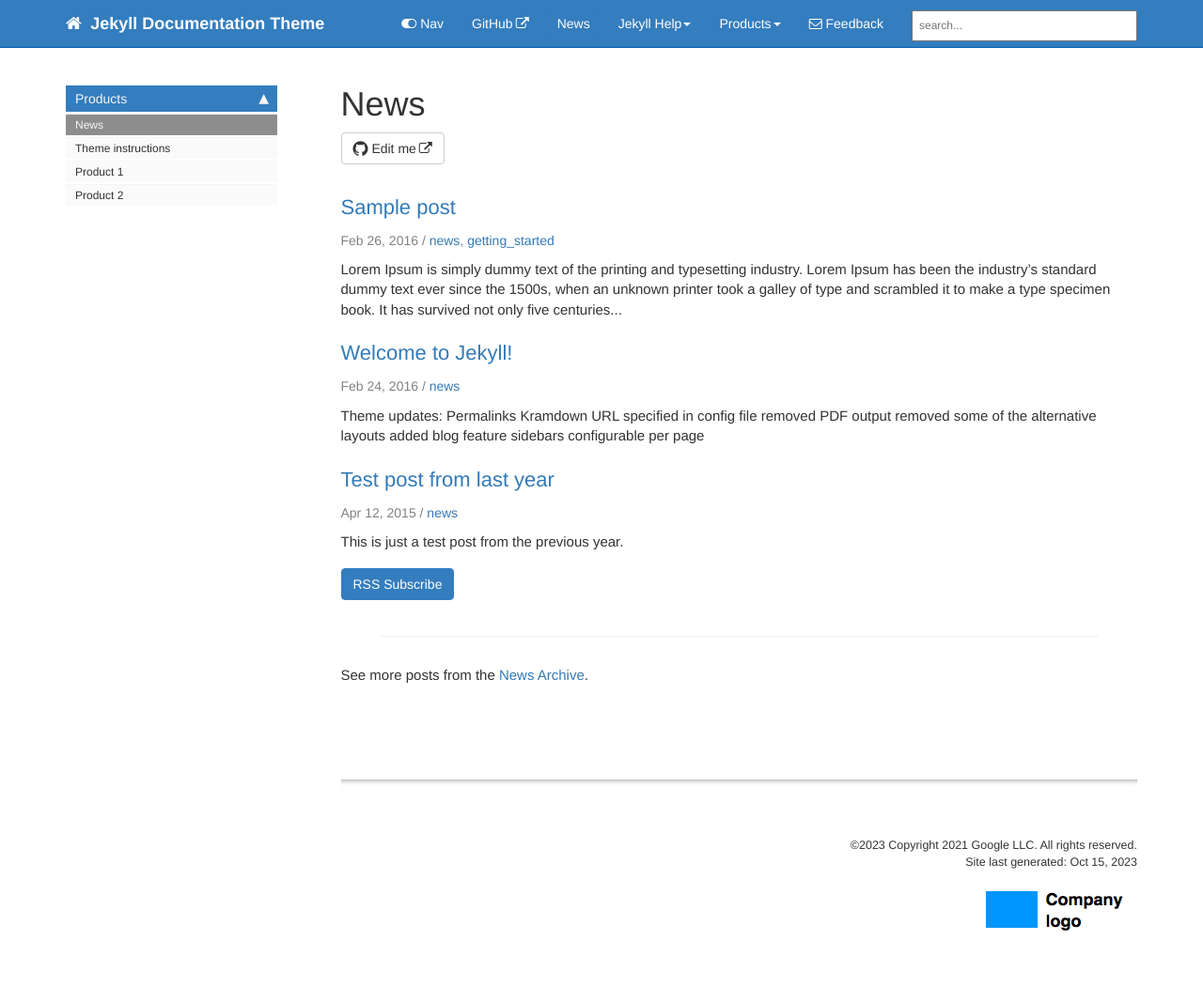
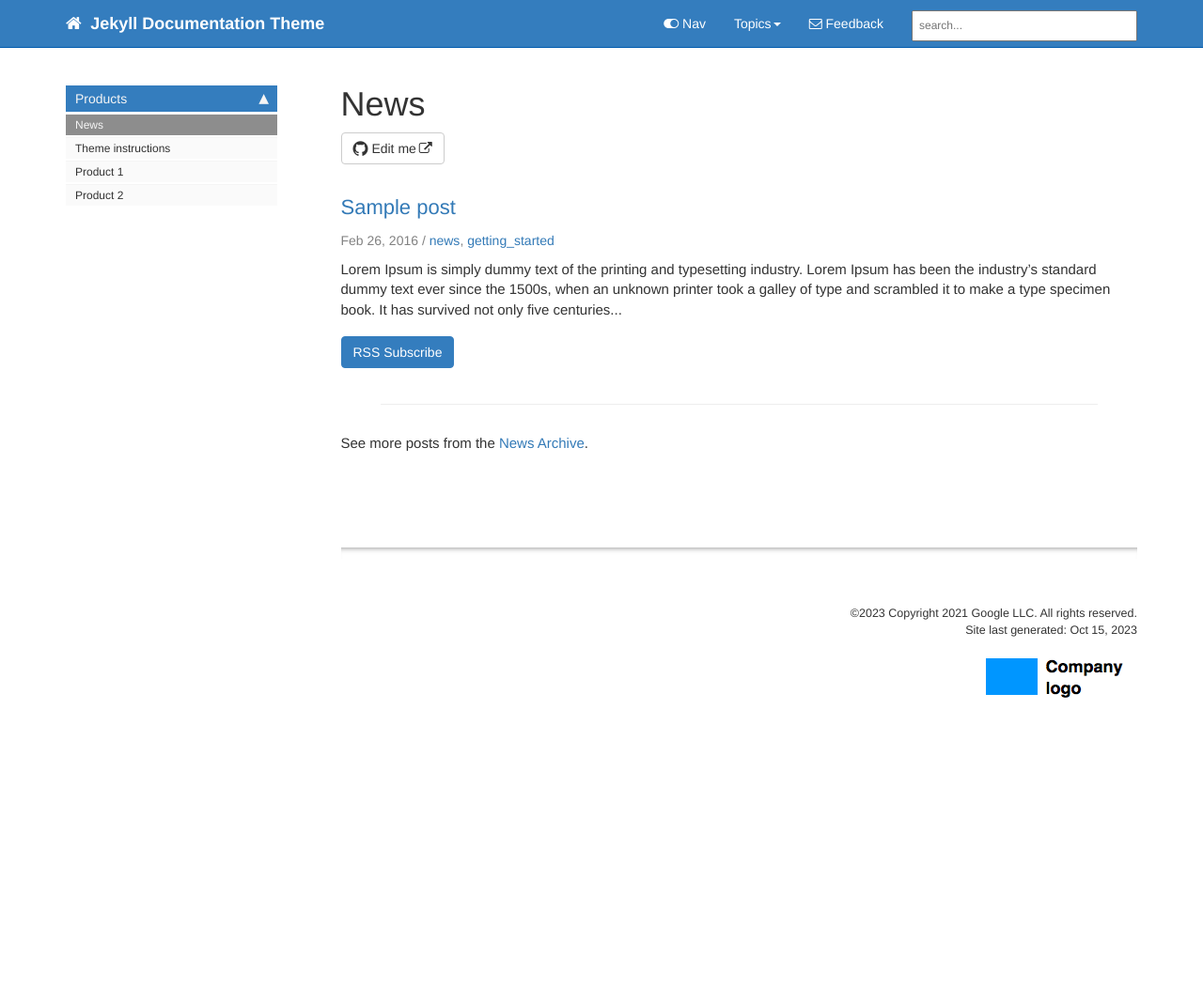
Before and after one commit to menckend/writing, a Jekyll site: the page built from pages/news/news.html, in a window 1280 px wide. Shown: the whole page at 94% size. Built offline with Jekyll 4.4.1, drawn with Linux system fonts in a browser that asks for light colours; comment, search, counter and statistics services are not loaded; after the commit the page ends 900 px from its top, so only the background shows below that.

Commit message:
jkg
rertdgbb

```diff
--- a/_data/topnav.yml
+++ b/_data/topnav.yml
@@ -3,32 +3,32 @@
 topnav:
 - title: Topnav
   items:
-    - title: GitHub
-      external_url: https://github.com/tomjoht/documentation-theme-jekyll
-    - title: News
-      url: /news
+#    - title: GitHub
+#      external_url: https://github.com/tomjoht/documentation-theme-jekyll
+#    - title: News
+#      url: /news
 
 #Topnav dropdowns
 topnav_dropdowns:
 - title: Topnav dropdowns
   folders:
-    - title: Jekyll Help
+#    - title: Jekyll Help
+#      folderitems:
+#        - title: Jekyll Talk
+#          external_url: https://talk.jekyllrb.com
+#        - title: Jekyll documentation
+#          external_url: http://jekyllrb.com/docs/home/
+#        - title: Jekyll on Stack Overflow
+#          external_url: http://stackoverflow.com/questions/tagged/jekyll
+#        - title: Jekyll on my blog
+#          external_url: http://idratherbewriting.com/category-jekyll/
+    - title: Topics
       folderitems:
-        - title: Jekyll Talk
-          external_url: https://talk.jekyllrb.com
-        - title: Jekyll documentation
-          external_url: http://jekyllrb.com/docs/home/
-        - title: Jekyll on Stack Overflow
-          external_url: http://stackoverflow.com/questions/tagged/jekyll
-        - title: Jekyll on my blog
-          external_url: http://idratherbewriting.com/category-jekyll/
-    - title: Products
-      folderitems:
-        - title: Jekyll Documentation Theme
-          url: /mydoc_introduction.html
-        - title: Product 1
+        - title: General
+          url: /mydoc_general.html
+        - title: Topic 1
           url: /p1_landing_page.html
-        - title: Product 2
+        - title: Topic 2
           url: /p2_landing_page.html
 
 # Copyright 2021 Google LLC
--- a/_posts/2015-04-12-test-post-last-year.md
+++ /dev/null
@@ -1,10 +0,0 @@
----
-title:  "Test post from last year"
-categories: jekyll update
-permalink: test-post-from-last-year.html
-tags: [news]
----
-
-This is just a test post from the previous year.
-
-{% include links.html %}
--- a/_posts/2016-02-24-first-post.md
+++ /dev/null
@@ -1,19 +0,0 @@
----
-title:  "Welcome to Jekyll!"
-categories: jekyll update
-permalink: myupdate.html
-tags: [news]
----
-
-
-Theme updates:
-
-- Permalinks
-- Kramdown
-- URL specified in config file
-- removed PDF output
-- removed some of the alternative layouts
-- added blog feature
-- sidebars configurable per page
-
-{% include links.html %}
```
Also changed, not shown: pages/dglb/dglbarch.md (+1 -3 lines).
